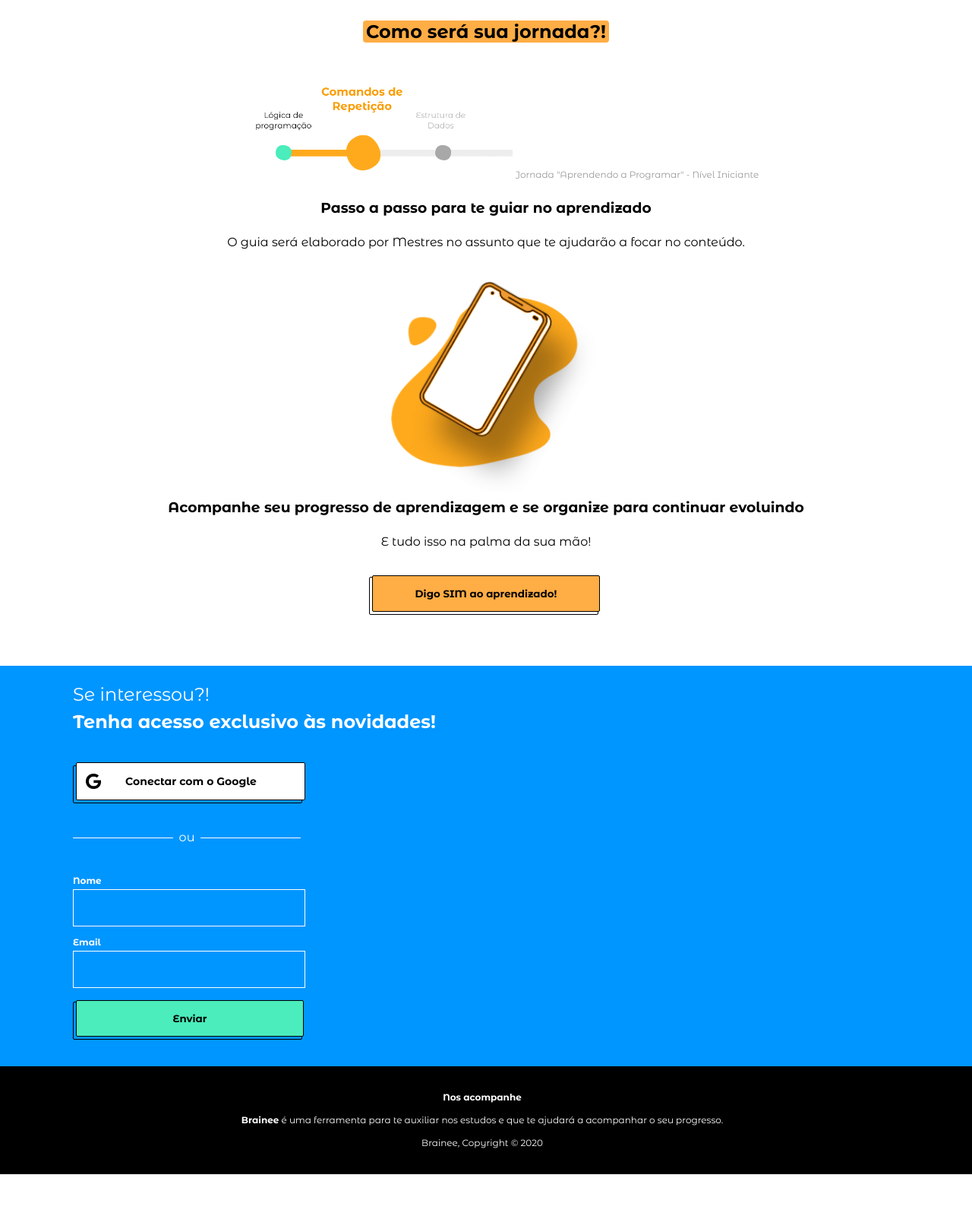
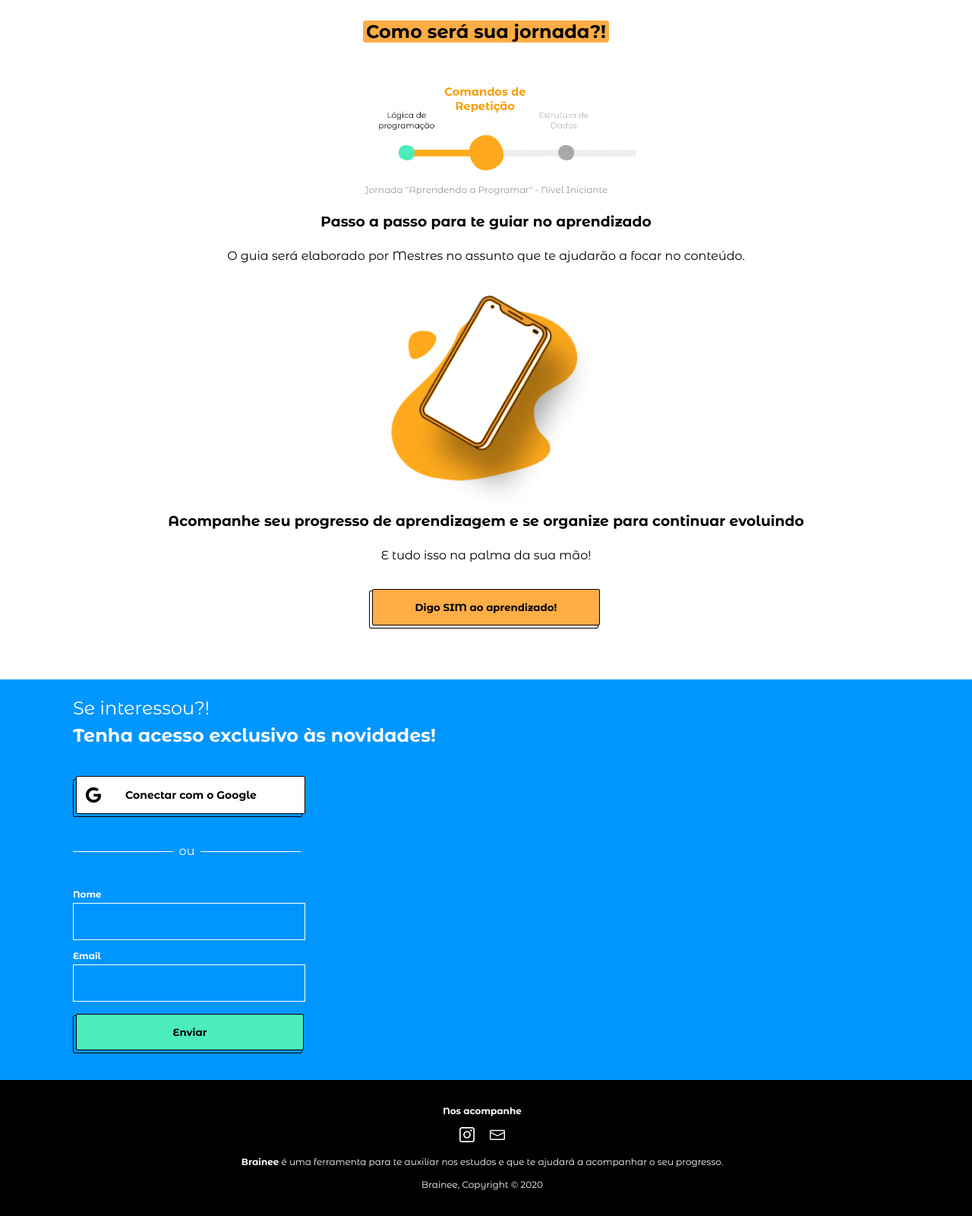
Before and after one commit to braineeacademy/landing-page, a plain HTML site: page index.html in a window 1280 px wide. Shown: the part 1349-2949 px from the top of the page at 76% size. Before the commit the page ends 2894 px from the top, so only its background shows below. Drawn offline with Linux system fonts and the light colour scheme; a script that the page names is missing.

Commit message:
Add link to instagram and email

```diff
--- a/index.html
+++ b/index.html
@@ -76,7 +76,7 @@
         </div>
 
         <img src="img/passo-a-passo.png" alt="" width="394" style="margin-top: 32px;">
-        <span style="font-size: 12px; opacity: 40%;">Jornada "Aprendendo a Programar" - Nível Iniciante</span>
+        <span style="font-size: 12px; opacity: 40%; display: block;">Jornada "Aprendendo a Programar" - Nível Iniciante</span>
 
         <div class="container">
             <h3>Passo a passo para te guiar no aprendizado</h3>
@@ -129,6 +129,9 @@
     <footer style="margin: 0;">
         <p><b>Nos acompanhe</b></p>
 
+        <a href="http://www.instagram.com/braineeacademy"><img src="img/Instagram.svg" alt="" width="20px" height="20px" style="margin-right: 16px;"></a>
+        <a href="mailto:brainee.academy@outlook.com"><img src="img/Mail.svg" alt="" width="20px" height="20px"></a>
+
         <p><b>Brainee</b> é uma ferramenta para te auxiliar nos estudos e que te ajudará a acompanhar o seu progresso.</p>
         <p>Brainee, Copyright &copy; 2020</p>
     </footer>
```
